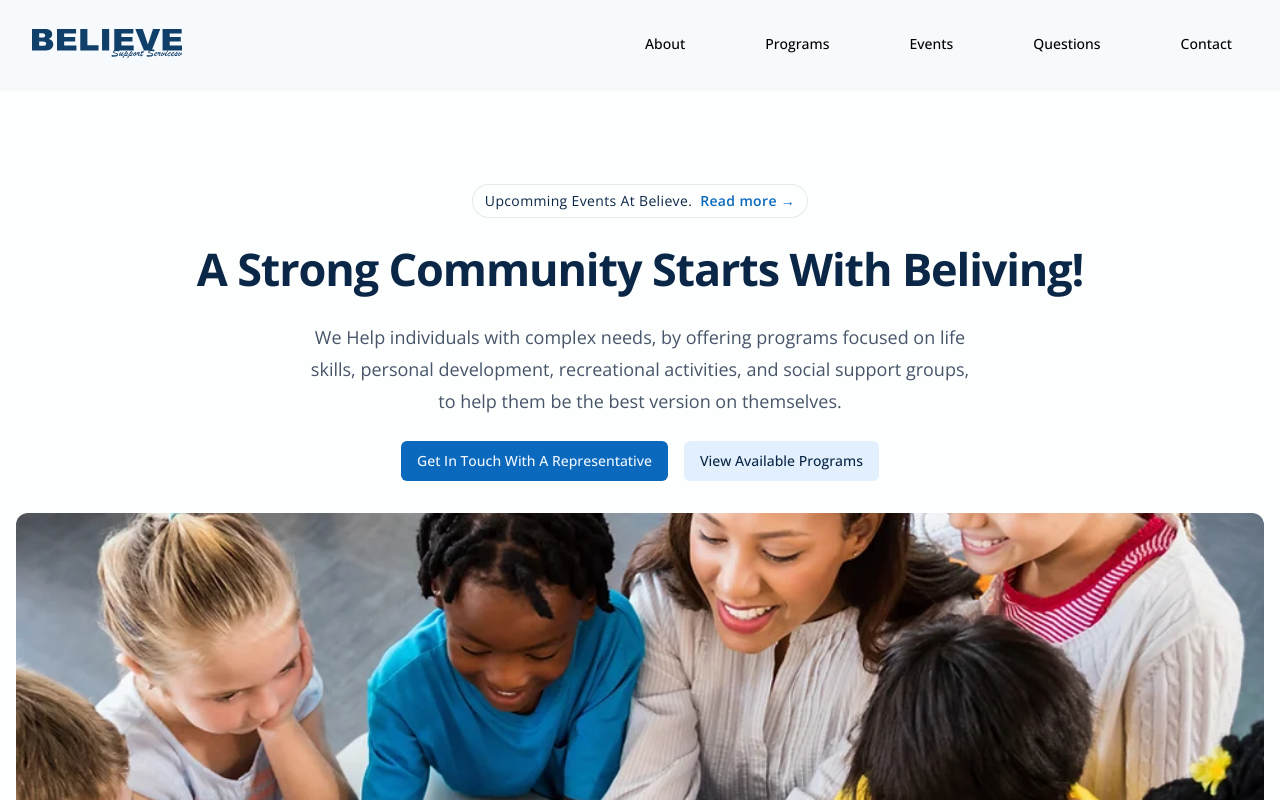
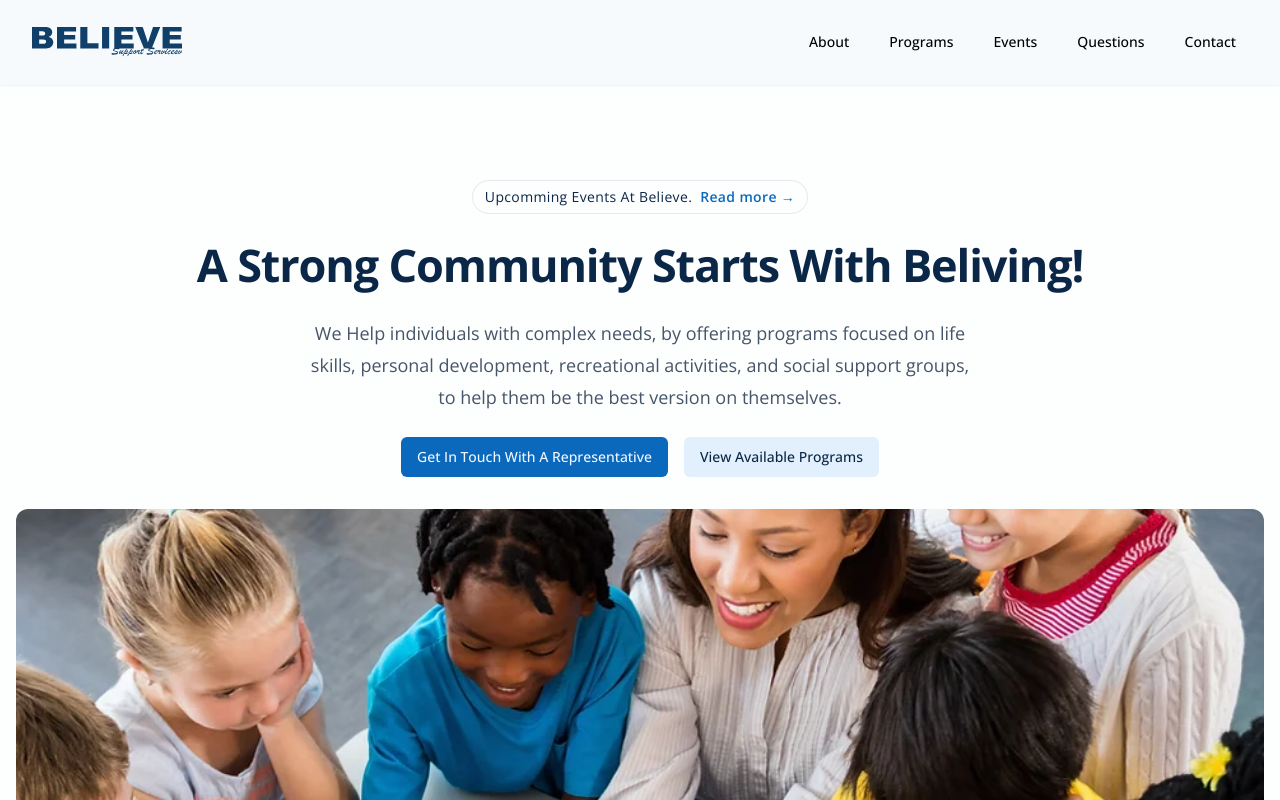
Before and after one commit to Justin-Bento/believe-support-services, a Next.js app: page / in a window 1280 px wide. Shown: the top 800 px of the page. Built offline with nearby package versions, Linux system fonts and the light colour scheme.

Commit message:
fixed header spacing and size to be consistent

```diff
--- a/src/components/Appbar.tsx
+++ b/src/components/Appbar.tsx
@@ -23,10 +23,10 @@ export default function Example() {
             <AiOutlineMenu className="w-4 h-4" aria-hidden="true" />
           </Button>
         </div>
-        <div className="hidden lg:flex lg:gap-x-12">
+        <div className="hidden lg:flex lg:gap-x-4">
           {appbar_navigation.map((item) => (
             <Link key={item.name} href={item.href}>
-              <Button variant="link">
+              <Button variant="link" size="sm">
                 {item.name}
               </Button>
             </Link>
```
